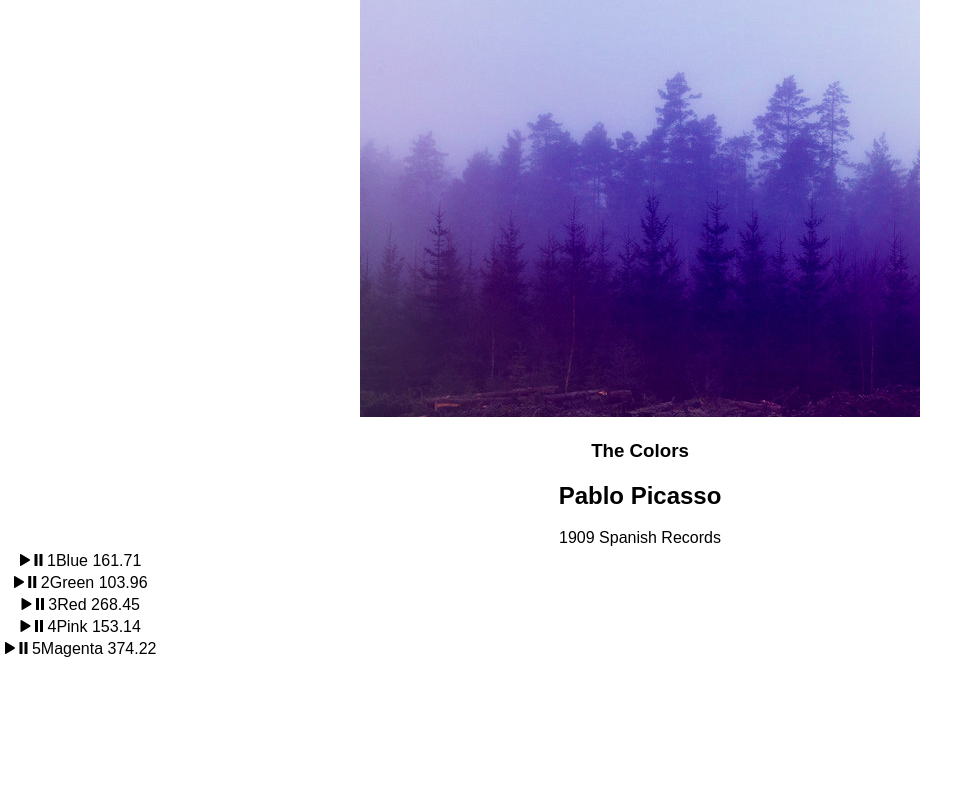
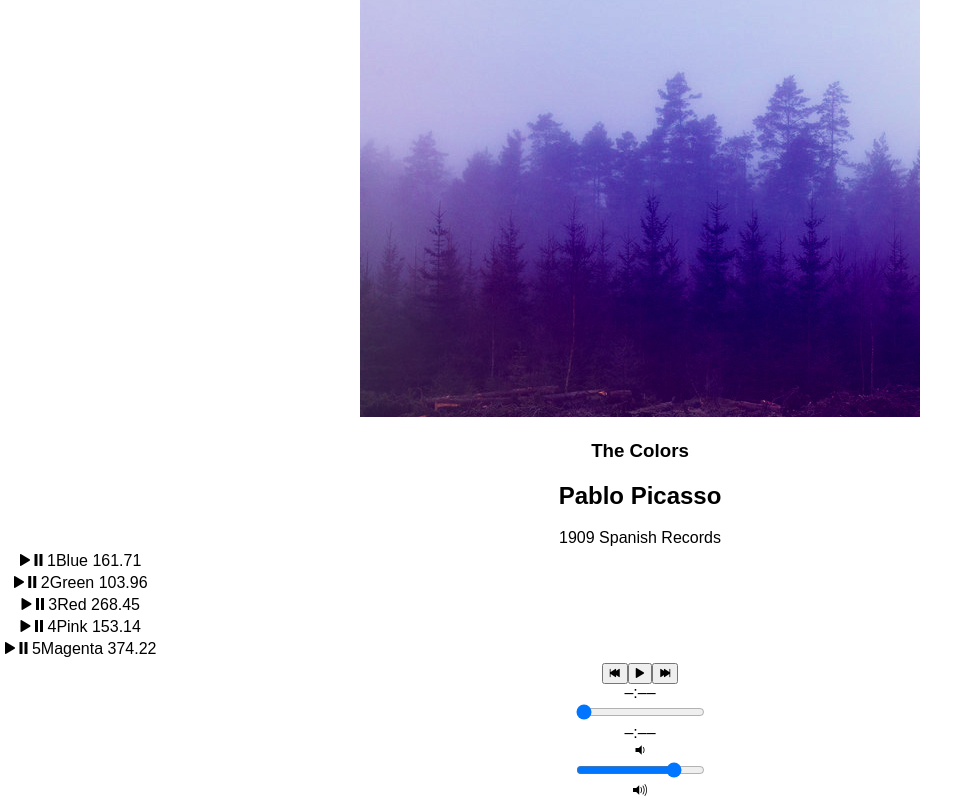
Before and after one commit to lukegits/Music-Streamer, a React (Create React App) app: page /album/the-colors in a window 1280 px wide. Shown: the part 241-1041 px from the top of the page, without its empty margins (0-978 px from the left). Before the commit the page ends 904 px from the top, so only its background shows below. Built offline with nearby package versions, Linux system fonts and the light colour scheme.

Commit message:
buttons checkpoint work

```diff
--- a/src/components/Album.js
+++ b/src/components/Album.js
@@ -1,5 +1,6 @@
 import React, { Component } from 'react';
 import albumData from './../data/albums';
+import PlayerBar from './PlayerBar';
 
 class Album extends Component {
   constructor(props) {
@@ -42,6 +43,13 @@
      this.play();
    }
    }
+   handlePrevClick() {
+     const currentIndex = this.state.album.songs.findIndex(song => this.state.currentSong === song);
+      const newIndex = Math.max(0, currentIndex - 1);
+      const newSong = this.state.album.songs[newIndex];
+      this.setSong(newSong);
+      this.play(newSong);
+   }
 
    render() {
      return (
@@ -77,6 +85,12 @@
            </section>
           </tbody>
         </table>
+        <PlayerBar
+          isPlaying={this.state.isPlaying}
+          currentSong={this.state.currentSong}
+          handleSongClick={() => this.handleSongClick(this.state.currentSong)}
+          handlePrevClick={() => this.handlePrevClick()}
+        />
       </section>
      )
    }
--- /dev/null
+++ b/src/components/PlayerBar.js
@@ -0,0 +1,33 @@
+import React, { Component } from 'react';
+
+ class PlayerBar extends Component {
+   render() {
+     return (
+       <section className="player-bar">
+       <section id="buttons">
+         <button id="previous" onClick={this.props.handlePrevClick}>
+           <span className="ion-skip-backward"></span>
+         </button>
+          <button id="play-pause" onClick={this.props.handleSongClick} >
+           <span className={this.props.isPlaying ? 'ion-pause' : 'ion-play'}></span>
+         </button>
+         <button id="next">
+           <span className="ion-skip-forward"></span>
+         </button>
+       </section>
+       <section id="time-control">
+         <div className="current-time">–:––</div>
+         <input type="range" className="seek-bar" value="0" />
+         <div className="total-time">–:––</div>
+       </section>
+       <section id="volume-control">
+         <div className="icon ion-volume-low"></div>
+         <input type="range" className="seek-bar" value="80" />
+         <div className="icon ion-volume-high"></div>
+       </section>
+       </section>
+     );
+   }
+ }
+
+ export default PlayerBar;
```
